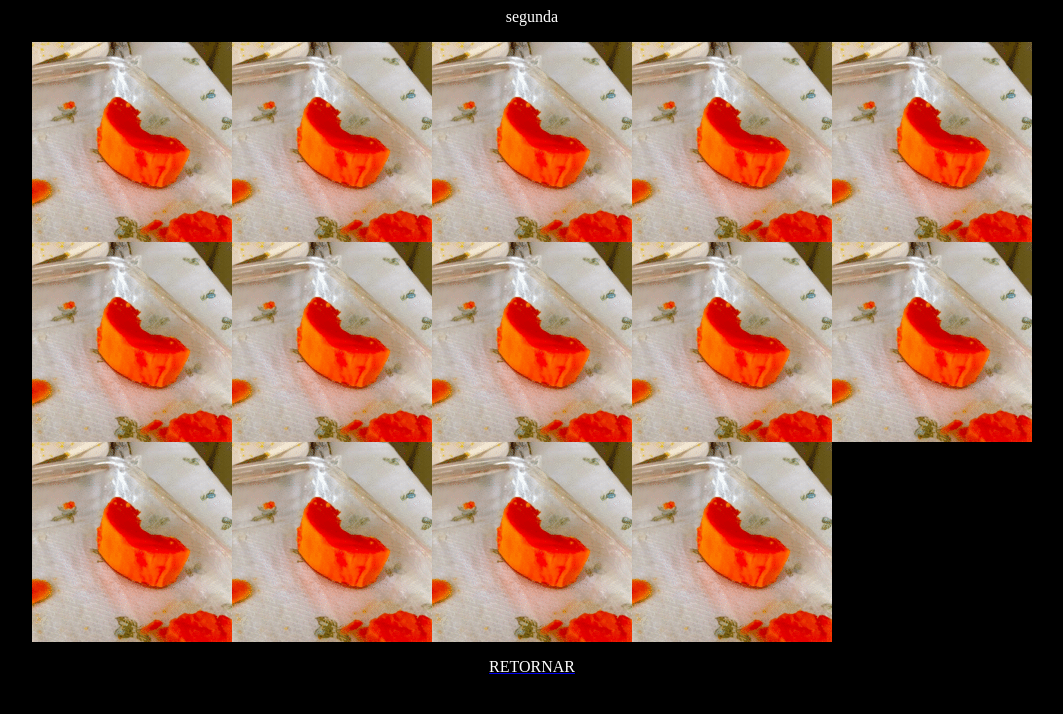
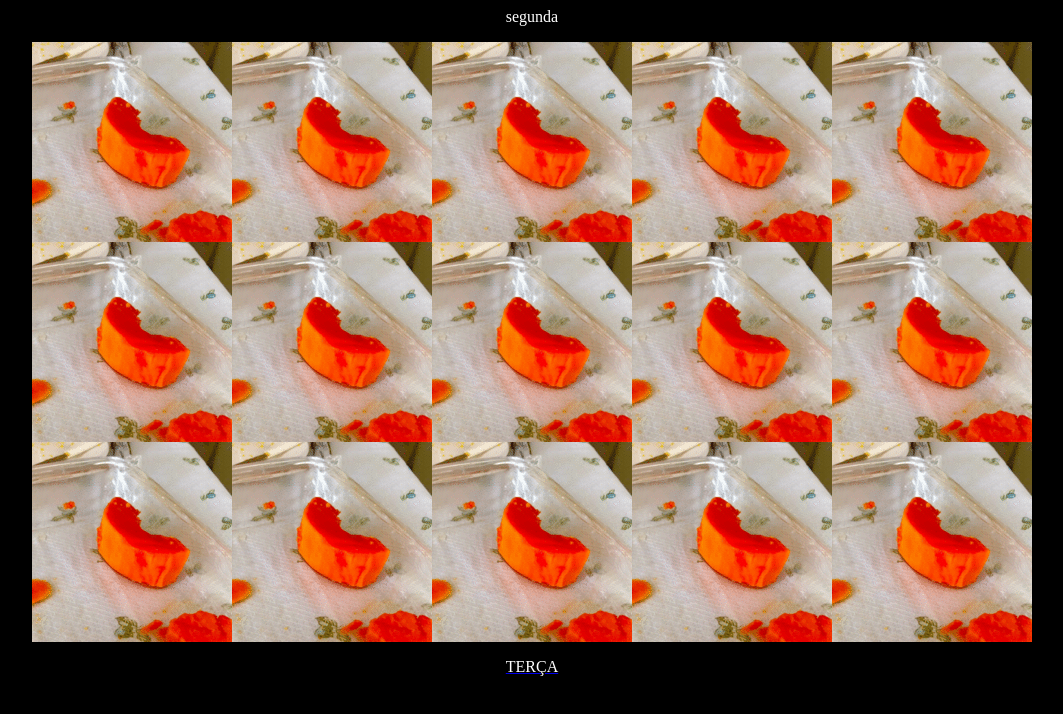
Before and after one commit to mrntdd/autovigiamento, a plain HTML site: page index.html in a window 1280 px wide. Shown: the whole page, without its empty margins (108-1171 px from the left). Drawn offline with Linux system fonts and the light colour scheme.

Commit message:
Update index.html

```diff
--- a/index.html
+++ b/index.html
@@ -60,11 +60,13 @@
 		<img src="https://github.com/mrntdd/autovigiamento/blob/autovigiamento1/mamao1.gif?raw=true" width="200" height="200"></img>
 		<img src="https://github.com/mrntdd/autovigiamento/blob/autovigiamento1/mamao1.gif?raw=true" width="200" height="200"></img>
 		<img src="https://github.com/mrntdd/autovigiamento/blob/autovigiamento1/mamao1.gif?raw=true" width="200" height="200"></img>
+		<img src="https://github.com/mrntdd/autovigiamento/blob/autovigiamento1/mamao1.gif?raw=true" width="200" height="200"></img>
+
 
 
 	</div>
 <a href="teste3.html">
-	<p>RETORNAR</p>
+	<p>TERÇA</p>
 
 
 
```
